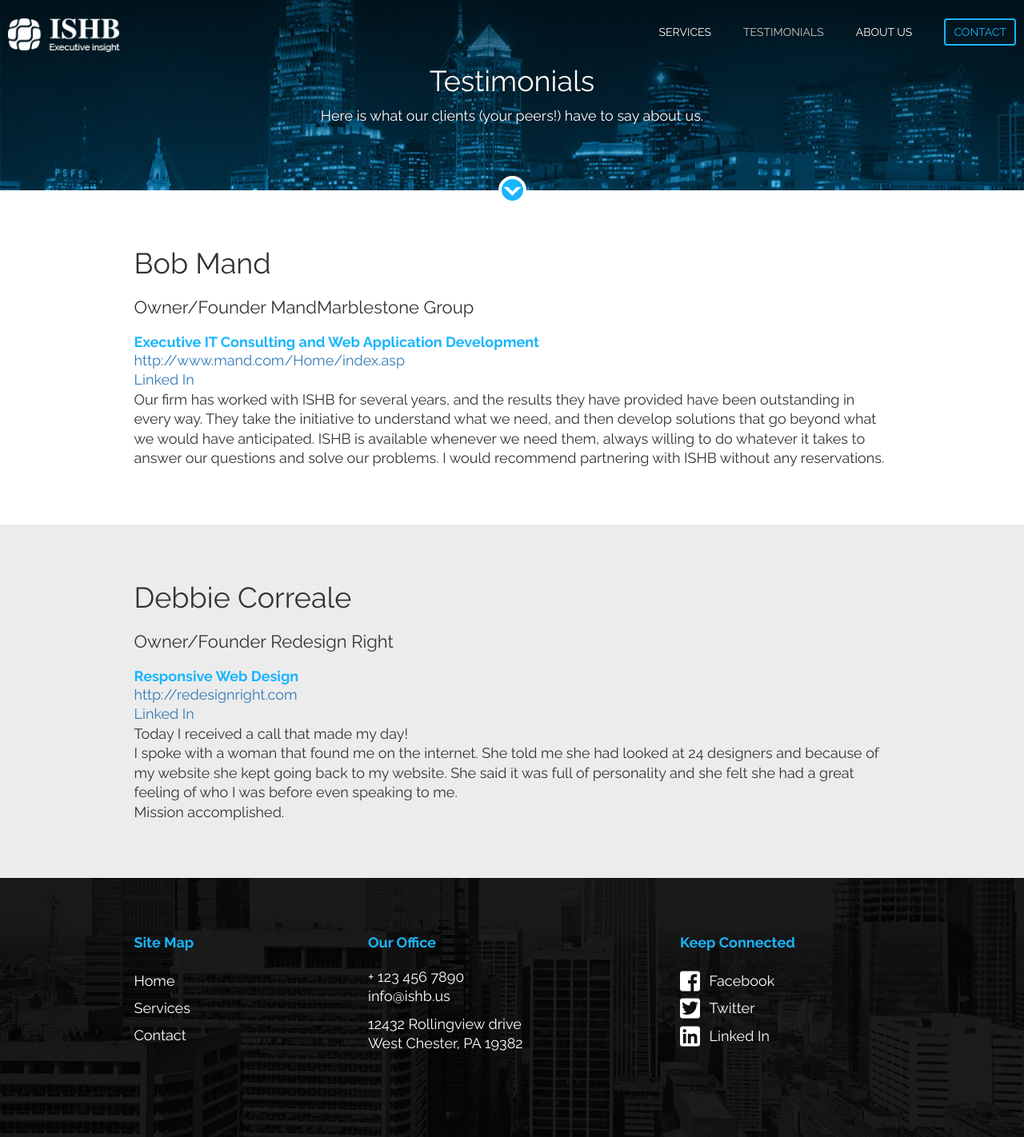
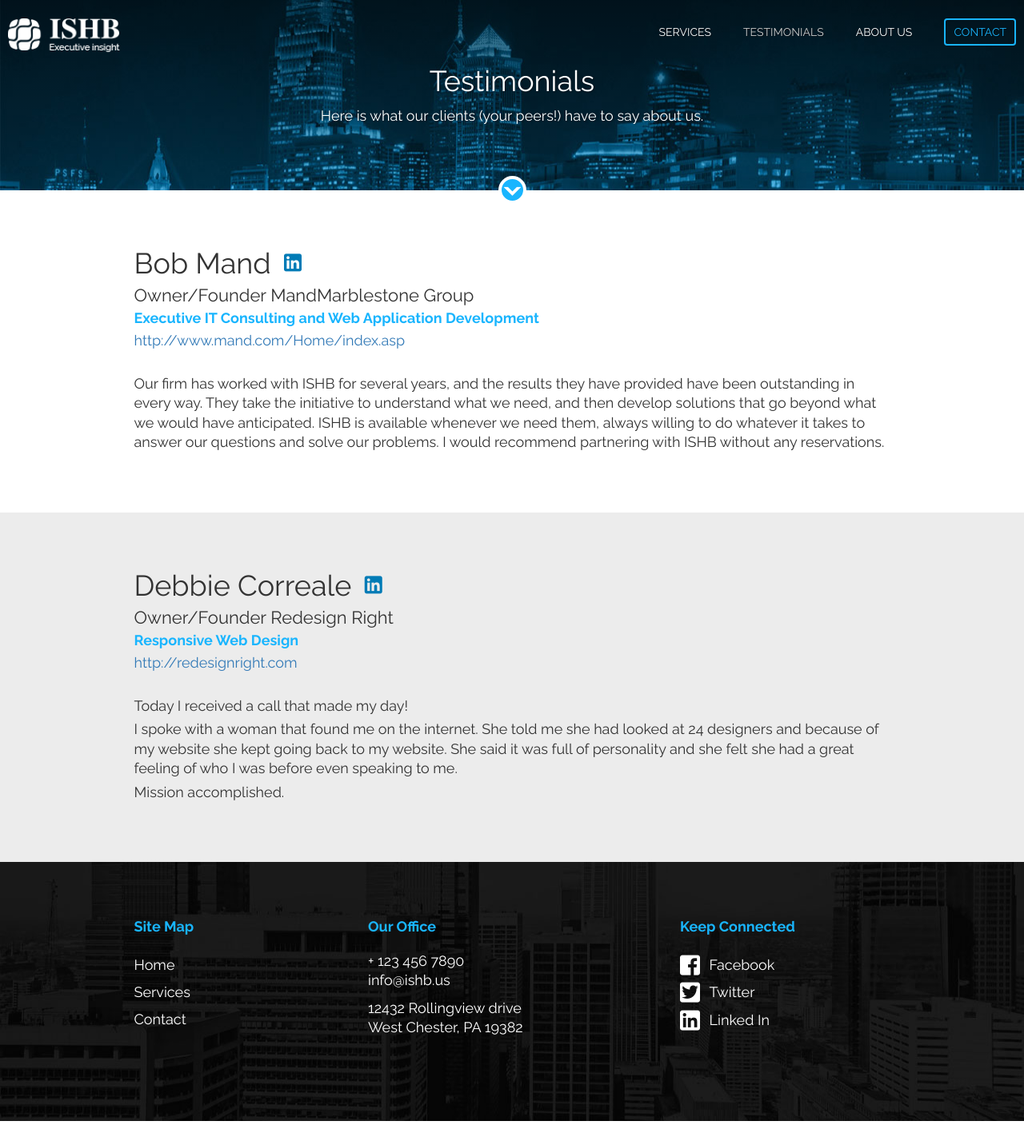
Before and after one commit to johntcarroll/ishb.github.io, a Jekyll site: the page built from testimonials/index.html, in a window 1280 px wide. Shown: the whole page at 80% size. Built offline with Jekyll 4.4.1, drawn with Linux system fonts in a browser that asks for light colours; some web fonts are replaced.

Commit message:
Reasonable styling for full-page testimonials

```diff
--- a/_includes/section-testimonial.html
+++ b/_includes/section-testimonial.html
@@ -3,11 +3,18 @@
   <div class="container">
     <div class="row">
       <div class="col-md-10 col-md-offset-1">
-        <h2>{{ section.title }}</h2>
+        <h2>
+          {{ section.title }}
+          <a class="button clear sm" href="{{ section.linkedIn }}">
+            <i class="icon-linkedin"></i>
+          </a>
+        </h2>
         <h3>{{ section.jobTitle }}</h3>
         <h4>{{ section.service }}</h4>
         <p><a href="{{ section.website }}">{{ section.website }}</a></p>
-        <p><a href="{{ section.linkedIn }}">Linked In</a></p>
+        <!--<p><a href="{{ section.linkedIn }}">Linked In</a></p>-->
+
+        <br/>
         {{ section.content }}
       </div>
     </div>
--- /dev/null
+++ b/_sass/testiesPage.sass
@@ -0,0 +1,16 @@
+@import '__'
+
+
+.testiesPage .testimonialsSection
+  .icon-linkedin
+    color: $linkedIn
+    //line-height: 30px
+  h2, h3, h4, p
+    margin-bottom: 5px
+
+  h2, h2 a
+    vertical-align: middle
+
+  h2 a
+    margin-left: 3px
+    margin-top: -10px
--- a/css/all.scss
+++ b/css/all.scss
@@ -19,5 +19,6 @@
         "allPages",
         "homePage",
         "servicesPage",
+        "testiesPage",
         "contactPage"
 ;
```
